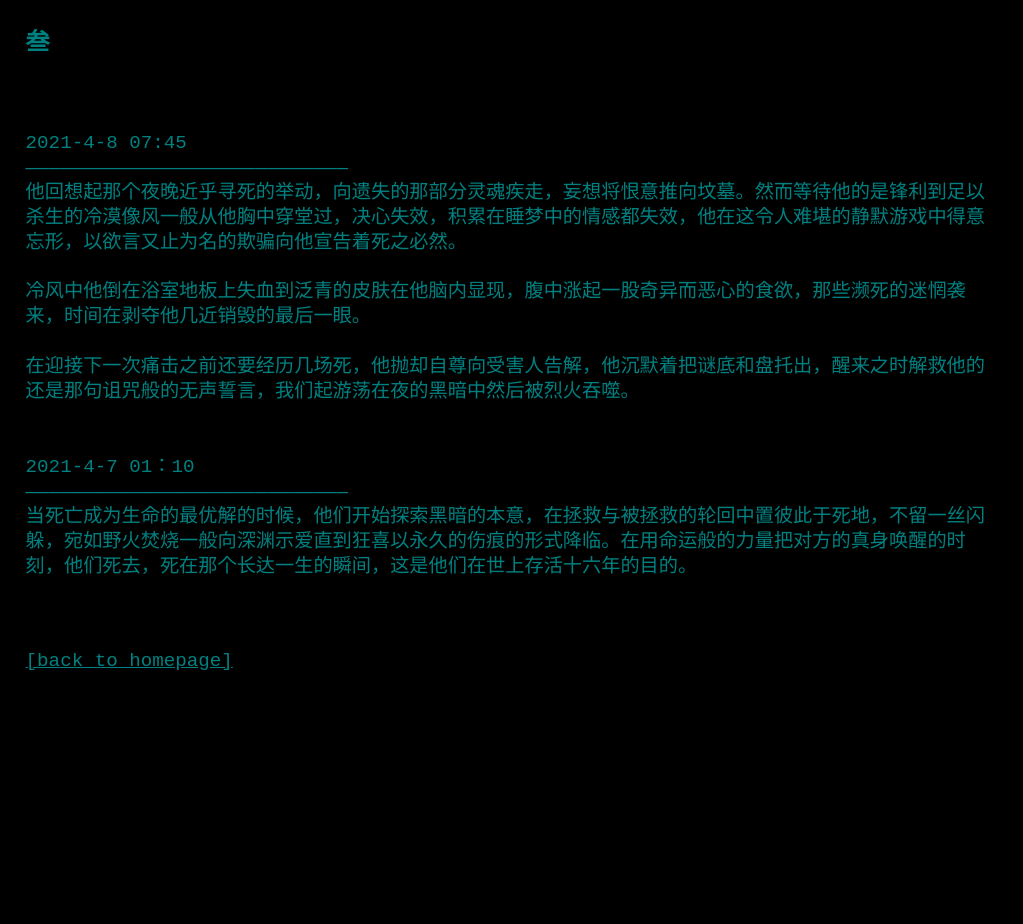
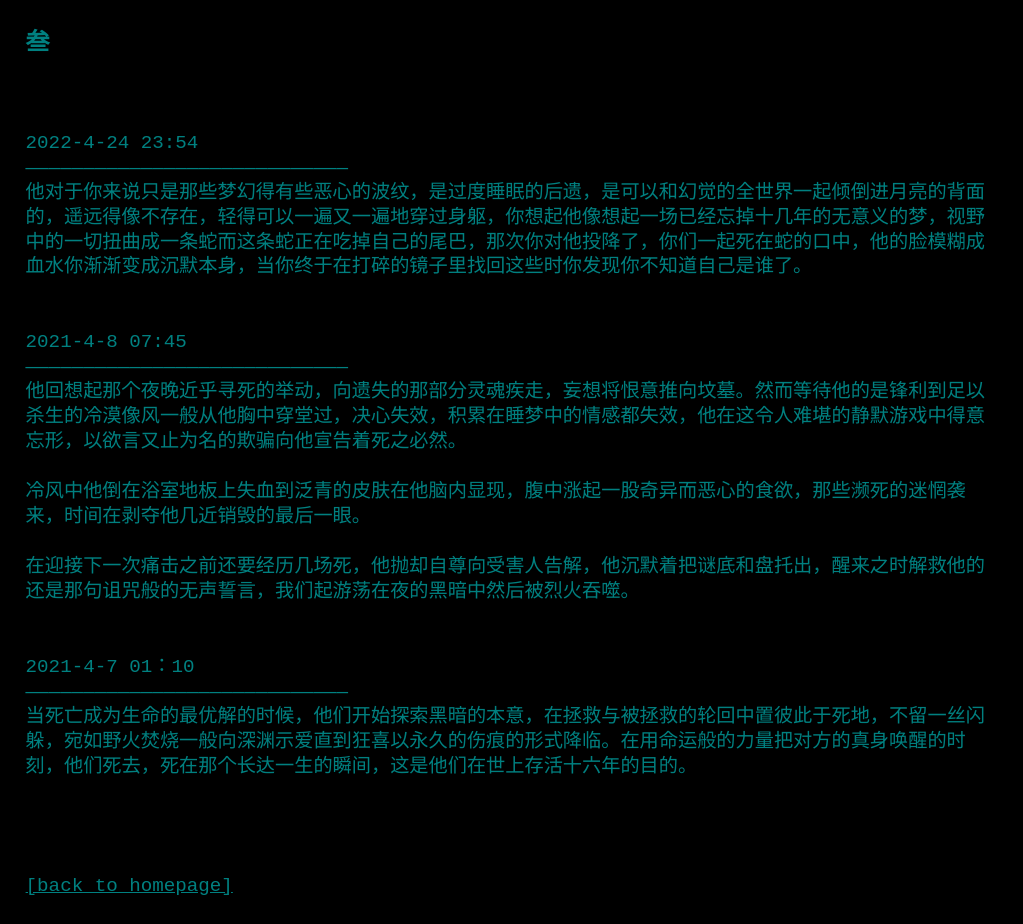
Before and after one commit to palomaclot/palomaclot.github.io, a plain HTML site: page three.html in a window 1280 px wide. Shown: the whole page, without its empty margins (0-1023 px from the left). Before the commit the page ends 800 px from the top, so only its background shows below. Drawn offline with Linux system fonts and the light colour scheme.

Commit message:
Update three.html

```diff
--- a/three.html
+++ b/three.html
@@ -14,14 +14,20 @@
 		<h1 style="color:teal">叁</h1>
         <br><br>
 		<div>
-<p style="color:Teal">2021-4-8 07:45 <br>
+<p style="color:Teal">
+2022-4-24 23:54<br>
+————————————————————————————<br>
+他对于你来说只是那些梦幻得有些恶心的波纹，是过度睡眠的后遗，是可以和幻觉的全世界一起倾倒进月亮的背面的，遥远得像不存在，轻得可以一遍又一遍地穿过身躯，你想起他像想起一场已经忘掉十几年的无意义的梦，视野中的一切扭曲成一条蛇而这条蛇正在吃掉自己的尾巴，那次你对他投降了，你们一起死在蛇的口中，他的脸模糊成血水你渐渐变成沉默本身，当你终于在打碎的镜子里找回这些时你发现你不知道自己是谁了。<br><br><br>
+2021-4-8 07:45 <br>
  ————————————————————————————<br>
 			他回想起那个夜晚近乎寻死的举动，向遗失的那部分灵魂疾走，妄想将恨意推向坟墓。然而等待他的是锋利到足以杀生的冷漠像风一般从他胸中穿堂过，决心失效，积累在睡梦中的情感都失效，他在这令人难堪的静默游戏中得意忘形，以欲言又止为名的欺骗向他宣告着死之必然。<br><br>
 冷风中他倒在浴室地板上失血到泛青的皮肤在他脑内显现，腹中涨起一股奇异而恶心的食欲，那些濒死的迷惘袭来，时间在剥夺他几近销毁的最后一眼。<br><br>
 在迎接下一次痛击之前还要经历几场死，他抛却自尊向受害人告解，他沉默着把谜底和盘托出，醒来之时解救他的还是那句诅咒般的无声誓言，我们起游荡在夜的黑暗中然后被烈火吞噬。<br><br><br>
 2021-4-7 01：10 <br>
 ————————————————————————————<br>
-			当死亡成为生命的最优解的时候，他们开始探索黑暗的本意，在拯救与被拯救的轮回中置彼此于死地，不留一丝闪躲，宛如野火焚烧一般向深渊示爱直到狂喜以永久的伤痕的形式降临。在用命运般的力量把对方的真身唤醒的时刻，他们死去，死在那个长达一生的瞬间，这是他们在世上存活十六年的目的。<br><br>
+			当死亡成为生命的最优解的时候，他们开始探索黑暗的本意，在拯救与被拯救的轮回中置彼此于死地，不留一丝闪躲，宛如野火焚烧一般向深渊示爱直到狂喜以永久的伤痕的形式降临。在用命运般的力量把对方的真身唤醒的时刻，他们死去，死在那个长达一生的瞬间，这是他们在世上存活十六年的目的。<br><br><br>
+
+
 		</div>
         <br>
 	<a style="color:Teal"href="/index.html">[back_to_homepage]</a>
```
